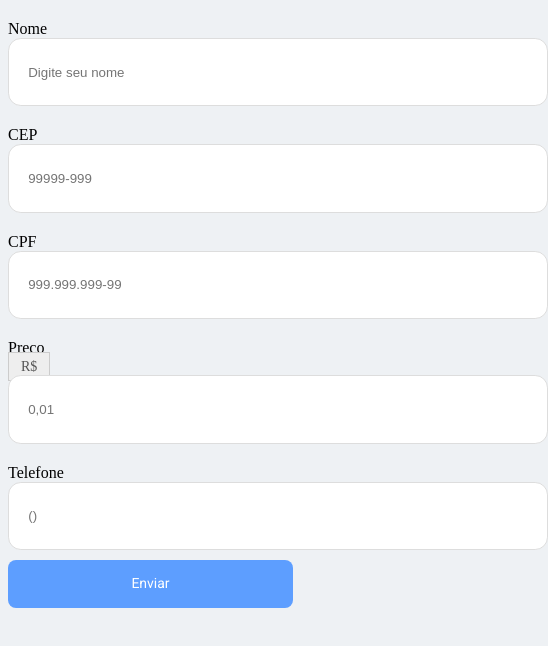
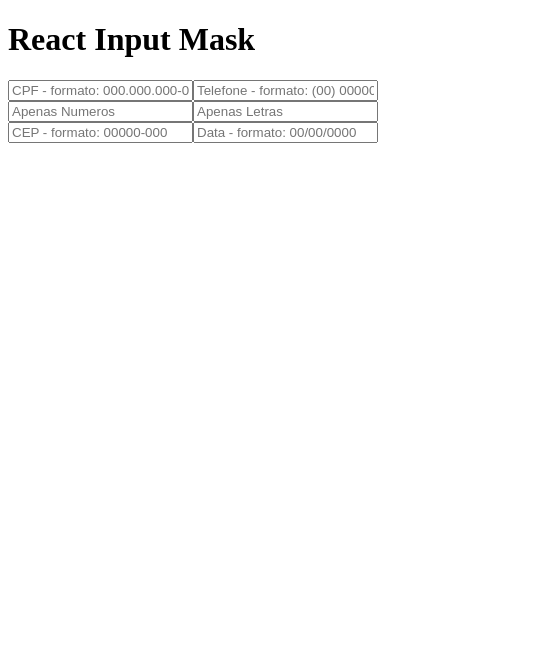
Before and after one commit to daniel0ferraz/ComponentsTypescript, a React (Create React App) app: page / in a window 390 px wide. Shown: the top 646 px of the page, 548 px wide, since content can reach past the window. Built offline with nearby package versions, Linux system fonts and the light colour scheme.

Commit message:
mascara phoneJS

```diff
--- a/src/components/input/index.tsx
+++ b/src/components/input/index.tsx
@@ -2,10 +2,10 @@
 import "./styles.css";
 import * as Styled from "./styles";
 import { ExclamationTriangleIcon } from "react-line-awesome";
-import { cep, currency, cpf, phone } from "./masks";
+import { cep, currency, cpf } from "./masks";
 export type InputProps = {
 	error?: string;
-	mask?: "cep" | "currency" | "cpf" | "phone";
+	mask?: "cep" | "currency" | "cpf";
 	prefix?: string;
 } & InputHTMLAttributes<HTMLInputElement>;
 
@@ -20,9 +20,6 @@
 			}
 			if (mask === "cpf") {
 				cpf(e);
-			}
-			if (mask === "phone") {
-				phone(e);
 			}
 		},
 		[mask]
--- a/src/components/input/masks.ts
+++ b/src/components/input/masks.ts
@@ -30,13 +30,13 @@
 	return e;
 }
 
-export const phone = (e: React.FormEvent<HTMLInputElement>) => {
-	let value = e.currentTarget.value;
-	value.replace(/\D/g, "");
-	value.replace(/(\d{2})(\d)/, "($1) $2");
-	value.replace(/(\d{5})(\d)/, "$1-$2");
-	value.replace(/(-\d{4})(\d+?)$/, "$1");
+// export const phone = (e: React.FormEvent<HTMLInputElement>) => {
+// 	let value = e.currentTarget.value;
+// 	value.replace(/\D/g, "");
+// 	value.replace(/(\d{2})(\d)/, "($1) $2");
+// 	value.replace(/(\d{5})(\d)/, "$1-$2");
+// 	value.replace(/(-\d{4})(\d+?)$/, "$1");
 
-	e.currentTarget.value = value;
-	return (e.currentTarget.value = value);
-};
+// 	e.currentTarget.value = value;
+// 	return (e.currentTarget.value = value);
+// };
--- a/src/index.tsx
+++ b/src/index.tsx
@@ -1,11 +1,11 @@
 import React from "react";
 import ReactDOM from "react-dom";
 import Login from "./pages/Login/index";
-
+import Mask from "./pages/Mask/index";
 
 ReactDOM.render(
 	<React.StrictMode>
-		<Login />
+		<Mask />
 	</React.StrictMode>,
 	document.getElementById("root")
 );
--- a/src/pages/Login/index.tsx
+++ b/src/pages/Login/index.tsx
@@ -39,6 +39,16 @@
 		},
 		[userForm]
 	);
+
+	const maskPhone = (value: any) => {
+		return value
+			.replace(/\D/g, "")
+			.replace(/(\d{2})(\d)/, "($1) $2")
+			.replace(/(\d{5})(\d)/, "$1-$2")
+			.replace(/(-\d{4})(\d+?)$/, "$1");
+	};
+
+	const [phone, setPhone] = useState("");
 
 	return (
 		<>
@@ -95,10 +105,9 @@
 					<label>Telefone</label>
 					<Input
 						name="tel"
-						mask="phone"
 						placeholder="()"
 						error={errors.tel}
-						onChange={handleChange}
+						// onChange={handleChange}
 						onFocus={() => setErrors({})}
 					/>
 				</div>
--- /dev/null
+++ b/src/pages/Mask/index.js
@@ -0,0 +1,95 @@
+import React, { useState } from "react";
+
+const maskCPF = (value) => {
+    return value
+        .replace(/\D/g, "")
+        .replace(/(\d{3})(\d)/, "$1.$2")
+        .replace(/(\d{3})(\d)/, "$1.$2")
+        .replace(/(\d{3})(\d{1,2})/, "$1-$2")
+        .replace(/(-\d{2})\d+?$/, "$1");
+};
+
+const maskPhone = (value) => {
+    return value
+        .replace(/\D/g, "")
+        .replace(/(\d{2})(\d)/, "+$1 $2")
+        .replace(/(\d{2})(\d)/, "($1) $2")
+        .replace(/(\d{5})(\d)/, "$1-$2")
+        .replace(/(-\d{4})(\d+?)$/, "$1");
+};
+
+// ou
+// const maskPhone = (value) => {
+//     return value
+//         .replace(/\D/g, "")
+//         .replace(/(\d{2})(\d)/, "($1) $2")
+//         .replace(/(\d{5})(\d{4})(\d)/, "$1-$2");
+// };
+
+const maskOnlyNumbers = (value) => {
+    return value.replace(/\D/g, "");
+};
+
+const maskDate = (value) => {
+    return value
+        .replace(/\D/g, "")
+        .replace(/(\d{2})(\d)/, "$1/$2")
+        .replace(/(\d{2})(\d)/, "$1/$2")
+        .replace(/(\d{4})(\d)/, "$1");
+};
+
+const maskOnlyLetters = (value) => {
+    return value.replace(/[0-9!@#¨$%^&*)(+=._-]+/g, "");
+};
+
+const maskCEP = (value) => {
+    return value.replace(/\D/g, "").replace(/^(\d{5})(\d{3})+?$/, "$1-$2");
+};
+
+const App = () => {
+    const [cpf, setCPF] = useState("");
+    const [phone, setPhone] = useState("");
+    const [number, setNumber] = useState("");
+    const [text, setText] = useState("");
+    const [cep, setCEP] = useState("");
+    const [date, setDate] = useState("");
+
+    return (
+        <div className="App">
+            <h1>React Input Mask</h1>
+            <input
+                value={cpf}
+                onChange={(e) => setCPF(maskCPF(e.target.value))}
+                placeholder="CPF - formato: 000.000.000-00"
+            />
+            <input
+                value={phone}
+                onChange={(e) => setPhone(maskPhone(e.target.value))}
+                placeholder="Telefone - formato: (00) 00000-0000"
+            />
+            <input
+                value={number}
+                onChange={(e) => setNumber(maskOnlyNumbers(e.target.value))}
+                placeholder="Apenas Numeros"
+            />
+            <input
+                value={text}
+                onChange={(e) => setText(maskOnlyLetters(e.target.value))}
+                placeholder="Apenas Letras"
+            />
+            <input
+                value={cep}
+                maxLength="9"
+                onChange={(e) => setCEP(maskCEP(e.target.value))}
+                placeholder="CEP - formato: 00000-000"
+            />
+            <input
+                value={date}
+                onChange={(e) => setDate(maskDate(e.target.value))}
+                placeholder="Data - formato: 00/00/0000"
+            />
+        </div>
+    );
+};
+
+export default App;
```
